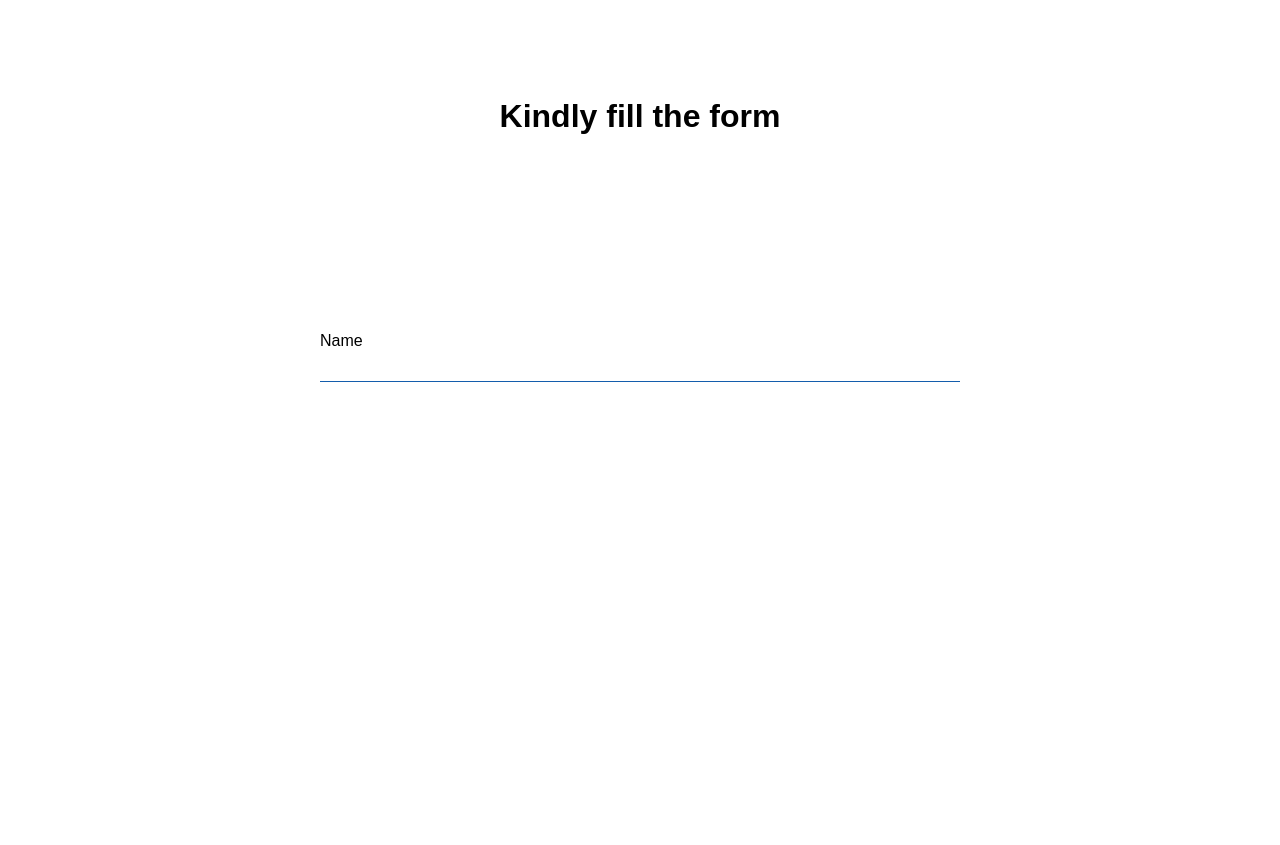
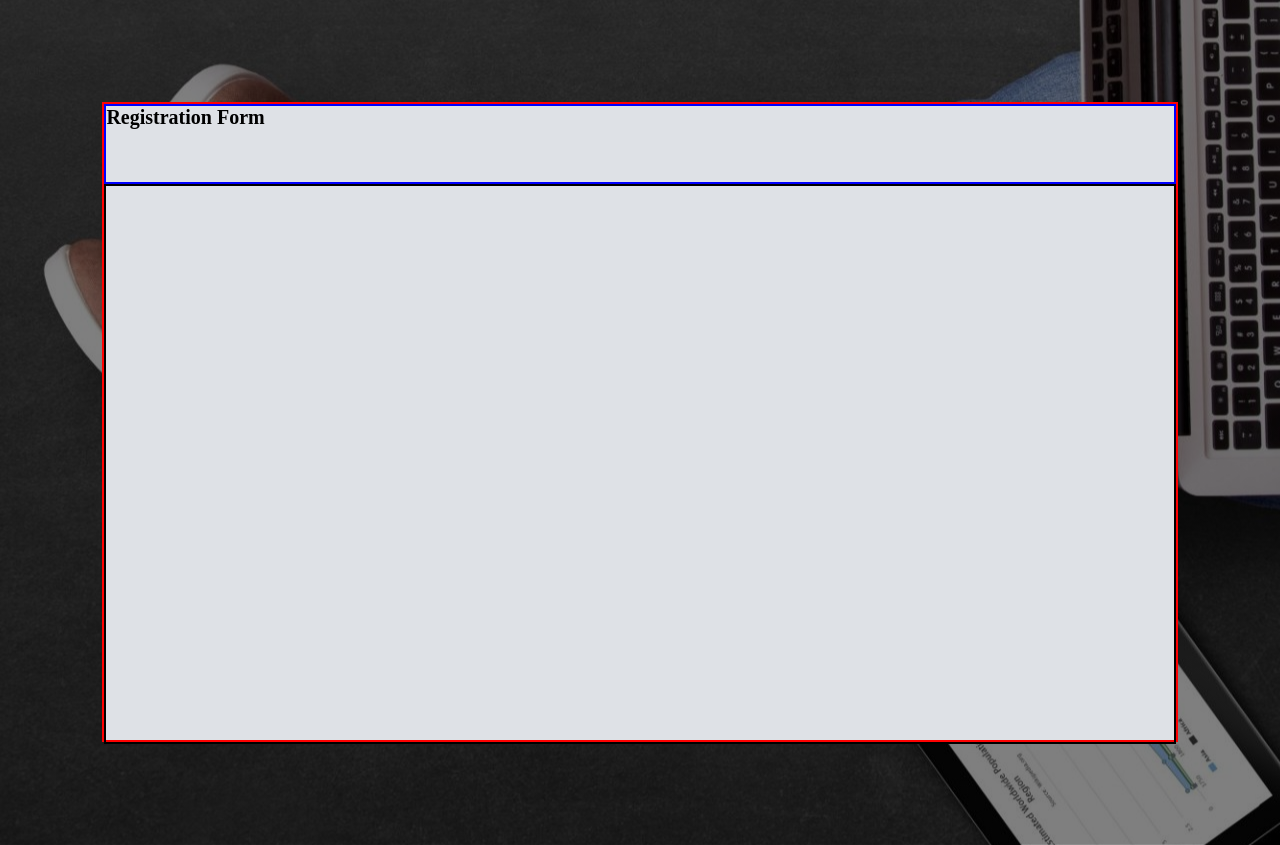
Before and after one commit to mary699/supermarket, a plain HTML site: page reg.html in a window 1280 px wide. Before the commit the page ends 800 px from the top, so only its background shows below. Drawn offline with Linux system fonts and the light colour scheme.

Commit message:
still on the form section

```diff
--- a/reg.css
+++ b/reg.css
@@ -4,41 +4,30 @@
     box-sizing: border-box;
 }
 body{
-    height: 60vh;
-    display: flex;
-    align-items: center;
-    justify-content: space-around;
-    flex-direction: column;
-    font-family: sans-serif;
-}
-.form{
-    width: 50%;
-    position: relative;
-    height: 50px;
-    /* background-color: #145dac; */
-}
-.form input{
+    background: linear-gradient( to right, rgb(0, 0, 0, 0.5), rgb(0, 0, 0, 0.5), rgb(0, 0, 0, 0.5)), url('./image/bg.jpg');
+    background-position: center;
+    background-repeat: no-repeat;
     width: 100%;
     height: 100%;
-    color: grey;
-    padding-top: 20px;
-    border: none;
 }
-.form label{
-    position: absolute;
-    bottom: 0%;
-    left: 0%;
-    width: 100%;
-    height: 100%;
-    pointer-events: none;
-    border-bottom: 1px solid #000;
+.container{
+    border: 2px solid red;
+    height: 80vh;
+    background-color: #dee1e6;
+    margin: 8%;
+    display: block;
+
 }
-.form label::after{
-    content: " ";
-    position: absolute;
-    left: 0px;
-    bottom: -1px;
-    height: 100%;
-    width: 100%;
-    border-bottom: 1px solid #145dac;
+
+.container-text{
+    border: 2px solid blue;
+    height: 10vh;
 }
+.container-text h1{
+    font-size: 20px;
+}
+
+.container-form{
+    border: 2px solid black;
+    height: 70vh;
+}
--- a/reg.html
+++ b/reg.html
@@ -7,20 +7,27 @@
     <link rel="stylesheet" href="reg.css">
 </head>
 <body>
-    <h1>Kindly fill the form</h1>
-    <div class="form">
+    <div class="container">
+
+                <div class="container-text">
+                    <h1>Registration Form</h1>
+                </div>
+
+                <div class="container-form">
+
+                </div>
 
 
-<form action="" method="post">
-        <input type="text" name="name" id="" autocomplete="off" required>
-        <label class="label-name" for="name">
-        <span class="content-name">Name</span>
-        </label>
 
 
-</form>
 
 
+        <!-- <div class="container-left">
+
+        </div>
+      <div class="container-right">
+
+        </div> -->
     </div>
 
 </body>
```
Also changed, not shown: image/bg.jpg (added).
